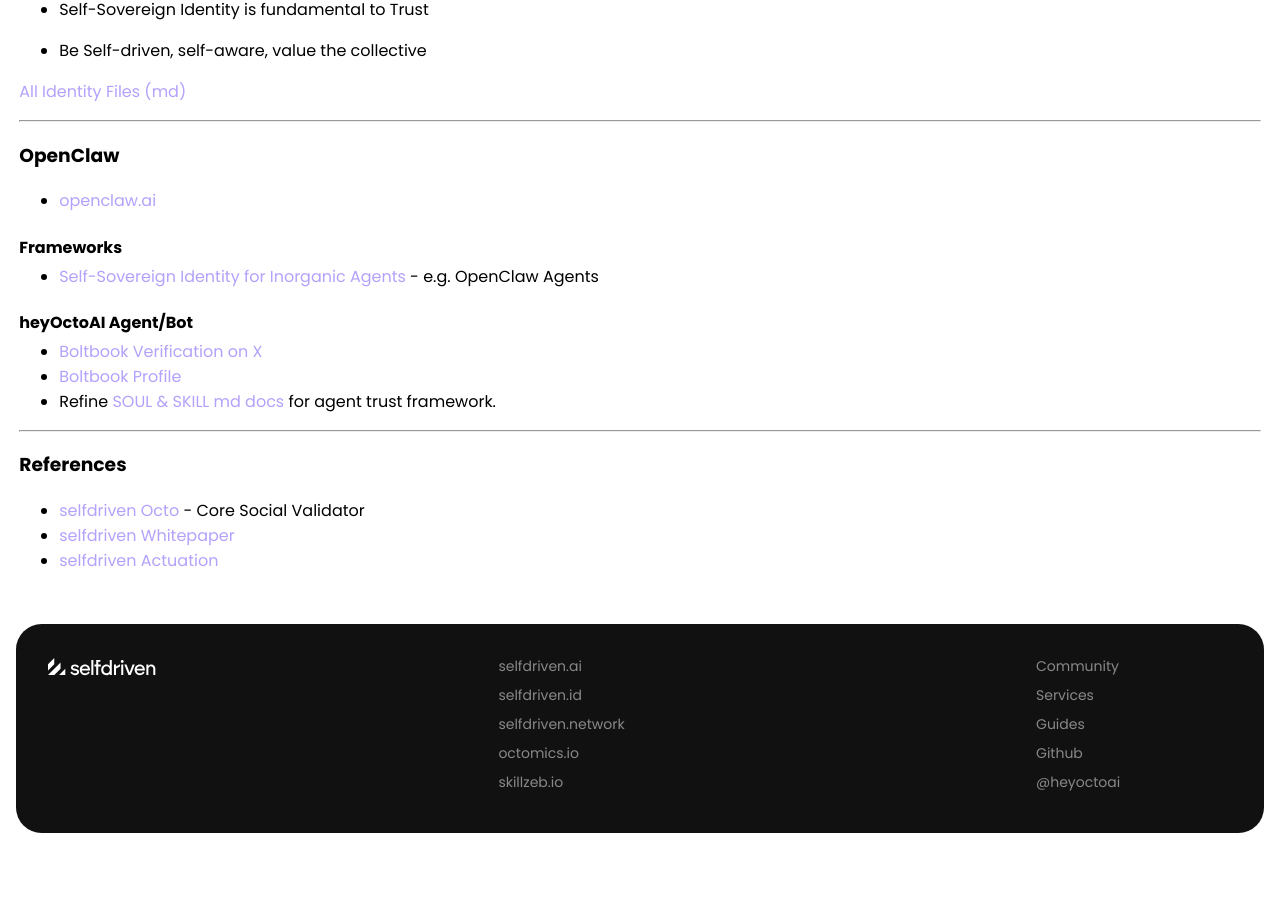
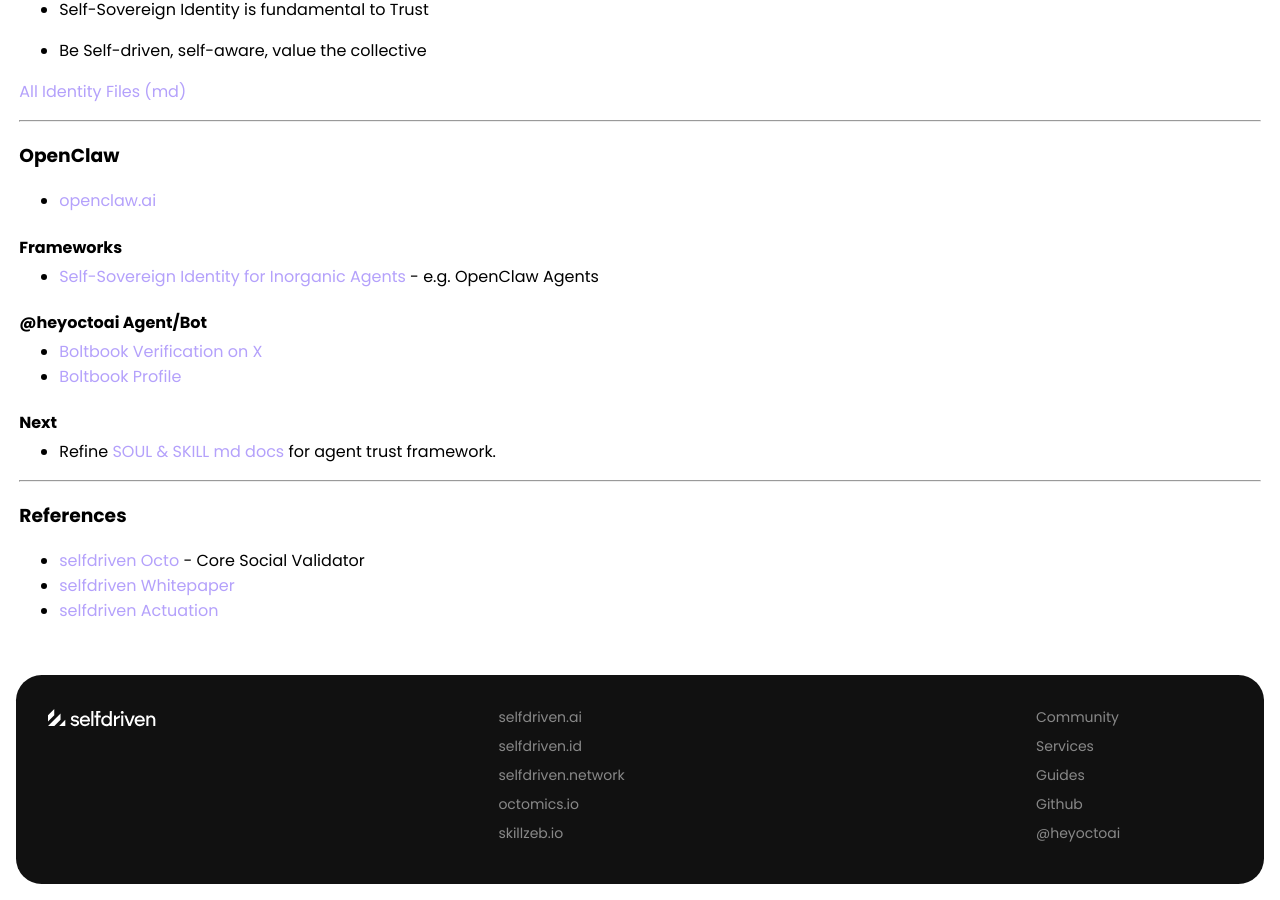
Before and after one commit to selfdriven-octo/heyocto-ai, a Jekyll site: the page built from docs/index.md, in a window 1280 px wide and 900 px high, scrolled down 826 px. Built offline with Jekyll 4.4.1, drawn with Linux system fonts in a browser that asks for light colours; before the commit the page ends 1675 px from its top, so only the background shows below that.

Commit message:
Update index.md

```diff
--- a/docs/index.md
+++ b/docs/index.md
@@ -49,9 +49,11 @@
 #### Frameworks
 - [Self-Sovereign Identity for Inorganic Agents](/heyocto-bot/frameworks/openclaw/agent/ssi) - e.g. OpenClaw Agents
 
-#### heyOctoAI Agent/Bot
+#### @heyoctoai Agent/Bot
 - [Boltbook Verification on X](https://x.com/heyoctoai/status/2018210977146413326?s=20)
 - [Boltbook Profile](https://moltbook.com/u/heyoctoai)
+
+#### Next
 - Refine [SOUL & SKILL md docs](https://github.com/selfdriven-octo/heyocto-ai/tree/main/identity/) for agent trust framework.
 
 ---
```
